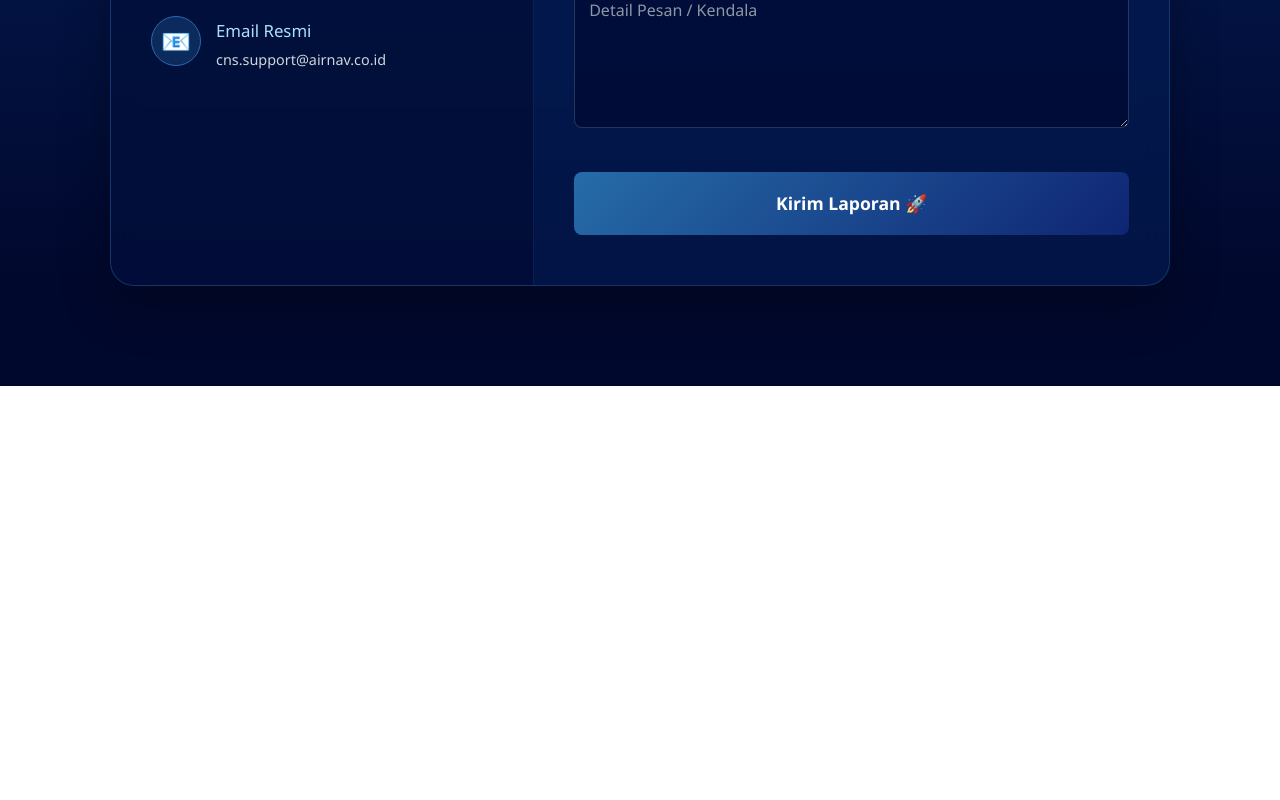
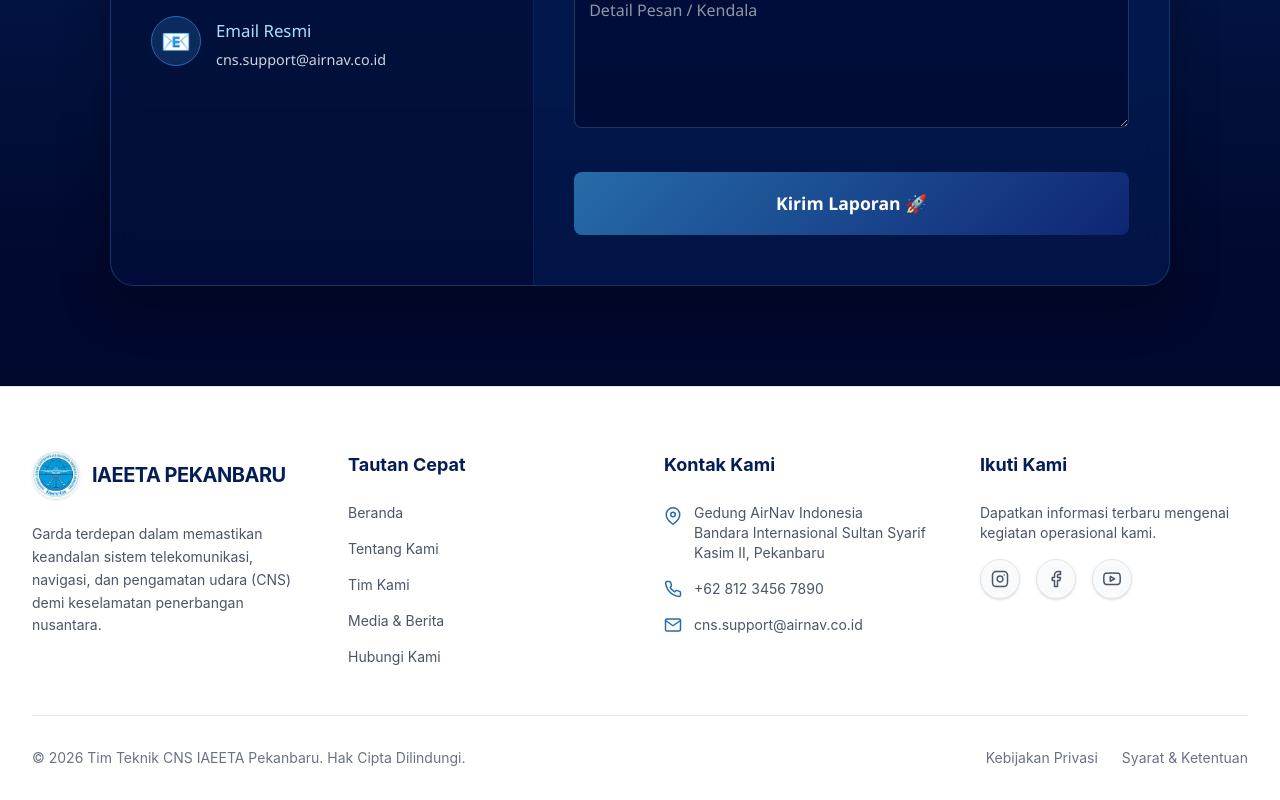
Before and after one commit to fahijrahaviqa/web-iaeeta, a React (Vite) app: page / in a window 1280 px wide. Shown: the part 5497-6297 px from the top of the page. Before the commit the page ends 5883 px from the top, so only its background shows below. Built offline with nearby package versions, Linux system fonts and the light colour scheme; no server answers; the database is empty.

Commit message:
menegmbalikan footer

```diff
--- a/src/layout/GuestLayout.jsx
+++ b/src/layout/GuestLayout.jsx
@@ -1,10 +1,12 @@
 import { Link, Outlet } from "react-router-dom";
+import Footer from "../components/Footer"; // 1. Pastikan Anda mengimpor komponen Footer di sini
 
 export default function GuestLayout({ children }) {
   return (
     <div className="min-h-screen bg-[#01082D] text-white w-full overflow-x-hidden flex flex-col">
+
+      {/* Header / Navbar */}
       <header className="flex flex-col md:flex-row justify-between items-center px-4 md:px-8 py-4 border-b border-[#0F2573] w-full">
-
         <div className="text-2xl font-bold mb-4 md:mb-0">
           <span className="text-white">IAE</span><span className="text-[#ADE1FB]">ETA</span>
         </div>
@@ -23,8 +25,11 @@ export default function GuestLayout({ children }) {
           </Link>
         </nav>
       </header>
+      <main className="w-full flex-grow">
+        <Outlet />
+      </main>
+      <Footer />
 
-      <main className="w-full flex-grow"><Outlet /></main>
     </div>
   );
 }
```
